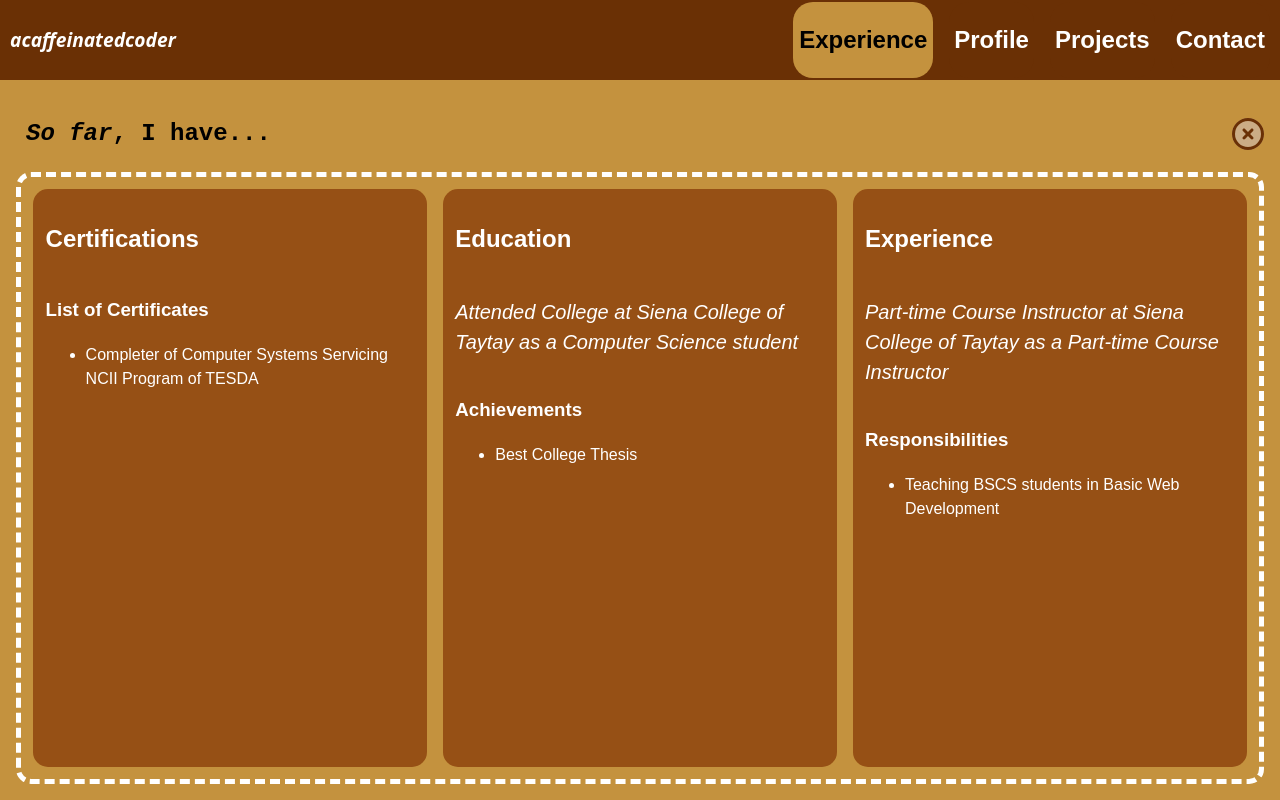
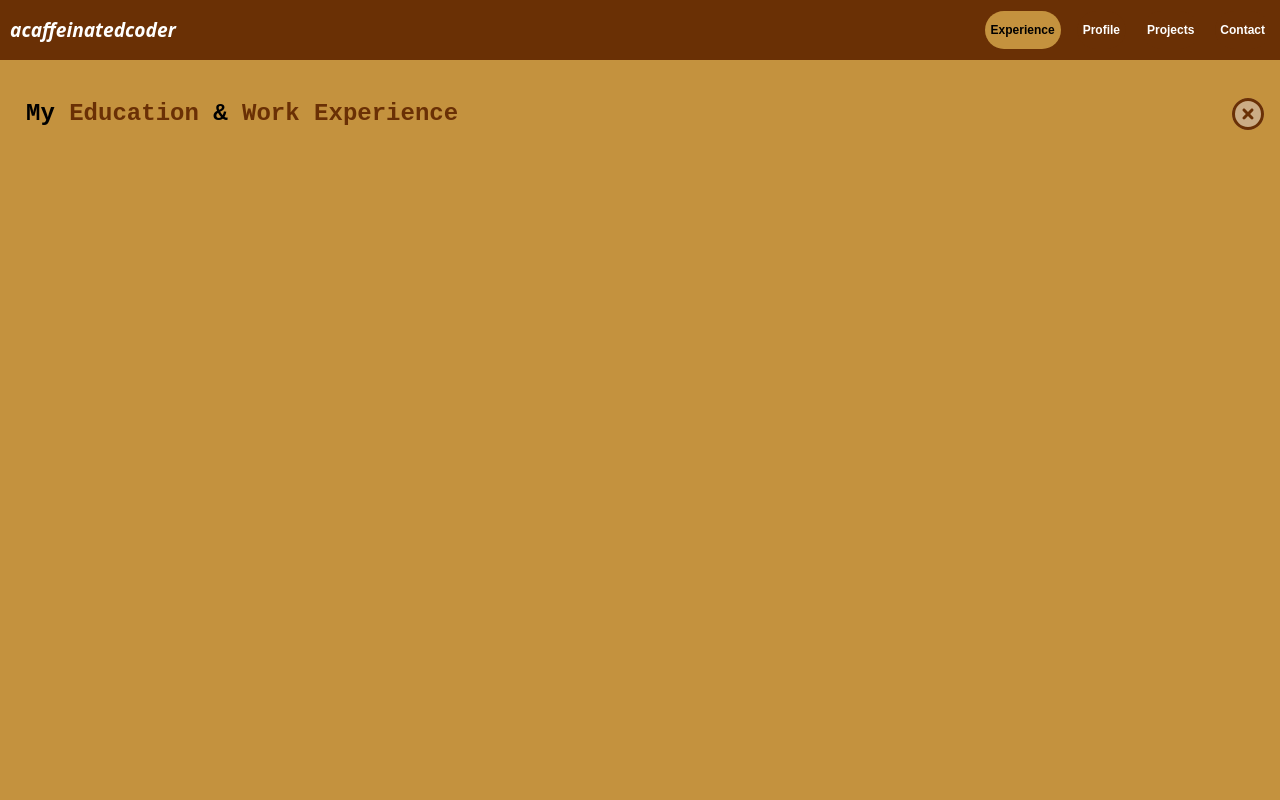
Before and after one commit to ACaffeinatedCoder/caffeinatedSite, a React (Vite) app: page / in a window 1280 px wide. Both pictures are taken after a click on the button "Experience". Built offline with nearby package versions, Linux system fonts and the light colour scheme.

Commit message:
revamping the experience page, more modern look

```diff
--- a/src/App.css
+++ b/src/App.css
@@ -60,7 +60,7 @@ html, body {
 
 .navigation-bar {
   background-color: #6a3005;
-  height: 80px;
+  height: 60px;
   padding: 10px;
   display: flex;
   align-items: center;
@@ -87,6 +87,7 @@ html, body {
   color: white;
   cursor: pointer;
   transition: background-color 0.2s, color 0.2s;
+  font-size: 1vh;
 }
 
 .nav-item:hover {
@@ -140,6 +141,11 @@ html, body {
   font-size: 1vw;
 }
 
+.card button {
+  background-image: linear-gradient(to top, #3e1e04, #6a3005, #965015, #c4923e);
+  border: 0px;
+}
+
 .me-class {
   width: 70%;
   height: 70%;
@@ -182,11 +188,11 @@ html, body {
 
 .overlay {
   position: fixed;
-  top: 80px;
+  top: 60px;
   left: 0;
   right: 0;
   width: 100%;
-  height: calc(100vh - 80px);
+  height: calc(100vh - 60px);
   background-color: #c4923e;
   overflow: hidden;
   transition: height 0.5s ease, opacity 0.5s ease;
--- a/src/App.jsx
+++ b/src/App.jsx
@@ -1,11 +1,8 @@
-import { useState } from 'react';
+import { useState, useEffect } from 'react';
 import './App.css';
 import Navi from './Navi';
 import Experience from './Experience';
-
-/**
- * Review and consider for revamp: https://www.behance.net/gallery/191411843/Personal-Portfolio-Website-Design-Figma-Web-Design
- */
+import Profile from './Profile';
 
 /**
  * Experience Page:
@@ -47,12 +44,30 @@ import Experience from './Experience';
 | **Mocha Cream** | `#965015` | Text highlights, soft borders  |
 | **Latte Foam**  | `#c4923e` | Accent text, muted icons       |
 | **Coffee Dust** | `#cbac85` | Primary text color             |
+| *dunno*         | `#ffd6a3` | Primary text color             |
 | **Pure White**  | `#FFFFFF` | Headers or important contrasts |
 
  */
 
 function App() {
-  const [exp, setExp] = useState(false);
+  const [showOverlay, setShowOverlay] = useState(false);
+  const [animationClass, setAnimationClass] = useState('');
+  const [activeOverlay, setActiveOverlay] = useState(null);
+
+  useEffect(() => {
+    if (activeOverlay) {
+      setShowOverlay(true);
+      setAnimationClass('slide-up');
+    }
+  }, [activeOverlay]);
+
+  const closeOverlay = () => {
+    setAnimationClass('slide-down');
+    setTimeout(() => {
+      setShowOverlay(false);
+      setActiveOverlay(null);
+    }, 600);
+  };
 
   return (
     <div className="app-wrapper">
@@ -63,14 +78,16 @@ function App() {
         <div className="nav-links">
           <button
             className="nav-item"
-            onClick={() => setExp(!exp)}
-            disabled={exp}
-          >
+            onClick={() => setActiveOverlay('experience')}
+            disabled={activeOverlay === 'experience'}>
             <h2>Experience</h2>
           </button>
-          <div className="nav-item">
+          <button
+            className="nav-item"
+            onClick={() => setActiveOverlay('profile')}
+            disabled={activeOverlay === 'profile'}>
             <h2>Profile</h2>
-          </div>
+          </button>
           <div className="nav-item">
             <h2>Projects</h2>
           </div>
@@ -87,54 +104,32 @@ function App() {
 
         <div className="opening-card">
           <h1 className="site-title">
-            <i>acaffeinatedcoder.dev</i>
+            <span style={{ color: '#3e1e04' }}>
+              Hi, I'm
+              <span style={{ color: '#6a3005' }}> Casey Francisco</span>!
+            </span>
           </h1>
           <div className="card">
-            <h2>
-              Welcome to my personal website where you'll get to know my
-              hobbies, interests, and whatnot.
+            <h2 style={{ textAlign: 'justify' }}>
+              I am a Backend-focused Full-stack Web Developer with a passion for
+              building reliable systems and teaching others how to code.
             </h2>
-            <h4 style={{ textAlign: 'center' }}>
-              <i>It's my website so I'll pretty much put in whatever I want.</i>
-            </h4>
-            <h3>Palette:</h3>
-            <div className="palette-container">
-              {[
-                '#3e1e04',
-                '#6a3005',
-                '#965015',
-                '#c4923e',
-                '#cbac85',
-                '#ffffff',
-              ].map((color, index) => {
-                // Function to determine whether to use white or black text
-                const getTextColor = (bgColor) => {
-                  const r = parseInt(bgColor.slice(1, 3), 16);
-                  const g = parseInt(bgColor.slice(3, 5), 16);
-                  const b = parseInt(bgColor.slice(5, 7), 16);
-                  const brightness = (r * 299 + g * 587 + b * 114) / 1000;
-                  return brightness < 128 ? '#ffffff' : '#000000'; // Bright text for dark bg, dark text for light bg
-                };
-
-                const textColor = getTextColor(color);
-
-                return (
-                  <div
-                    key={index}
-                    className="my-rectangle"
-                    style={{ backgroundColor: color, color: textColor }}>
-                    <p>{color}</p>
-                  </div>
-                );
-              })}
+            <div style={{ textAlign: 'center' }}>
+              <h4>
+                <i>Fueled by coffee with an eye for clean code.</i>
+              </h4>
+              <button>Download my CV</button>
             </div>
           </div>
         </div>
       </div>
 
-      {exp && (
-        <div className={`overlay slide-up`}>
-          <Experience closer={setExp}/>
+      {showOverlay && (
+        <div className={`overlay ${animationClass}`}>
+          {activeOverlay === 'experience' && (
+            <Experience closer={closeOverlay} />
+          )}
+          {activeOverlay === 'profile' && <Profile closer={closeOverlay} />}
         </div>
       )}
     </div>
--- a/src/Experience.css
+++ b/src/Experience.css
@@ -17,18 +17,18 @@
   width: 100%;
   height: 100%;
   border-radius: 15px;
-  border: 5px dashed white;
   box-sizing: border-box;
   overflow-x: scroll;
   padding: 1%;
   display: flex;
   flex-direction: row;
   gap: 1rem;
+  justify-content: center;
 }
 
 .exp-content-item {
   background-color: #965015;
-  width: 50%;
+  width: 75%;
   height: 100%;
   border-radius: 15px;
   box-sizing: border-box;
@@ -40,47 +40,55 @@
   font-family: 'DM Sans', sans-serif;
 }
 
+.exp-subcontent-item {
+  overflow: auto;
+}
+
 .exp-content-item h2 {
   font-size: 3vh;
+  color: #ffd6a3;
+}
+
+.exp-content-item i {
+  color: #ffd6a3;
+  font-weight: bold;
 }
 
 .exp-content-item p {
   font-size: 2.5vh
 }
 
-.exp-content-item li {
+.exp-subcontent-item li {
   font-size: 2vh;
-  transition: font-size 0.5s ease;
+  transition: font-size 0.3s ease;
   cursor: pointer;
+  list-style-type: none;
 }
 
-.exp-content-item li:hover {
+.exp-subcontent-item li:hover {
   background-color: #cbac85;
   color: black;
   margin: 2px;
   padding: 5px;
   border-radius: 15px;
   font-size: 2.5vh;
+  font-weight: bold;
 }
 
-/* Width of the scrollbar */
 ::-webkit-scrollbar {
   width: 12px;
 }
 
-/* Track (background) */
 ::-webkit-scrollbar-track {
   background: #cbac85;
   border-radius: 10px;
 }
 
-/* Handle (thumb) */
 ::-webkit-scrollbar-thumb {
   background: #6a3005;
   border-radius: 10px;
 }
 
-/* Handle on hover */
 ::-webkit-scrollbar-thumb:hover {
   background: #965015;
 }
@@ -96,6 +104,10 @@
   justify-content: space-between;
 }
 
+.modal-header h2 {
+  font-size: 3vh;
+}
+
 .modal-closer {
   justify-self: right;
   color: #6a3005;
--- a/src/Experience.jsx
+++ b/src/Experience.jsx
@@ -23,14 +23,32 @@ export default function Experience({ closer }) {
       title: 'Certifications',
       certificates: [
         'Completer of Computer Systems Servicing NCII Program of TESDA',
-        ]
-    },{
+        'Attendee of the webinar entitled Understanding Security Operations Center by the Department of Information and Communications Technology Region IV-A Cybersecurity Bureau',
+        'Attendee of the LUVOPSEA Research Seminar and Workshop entitled Artificial Intelligence in Research for Students and Teachers',
+        'Attendee of the PSITE-CALABARZON Data Science Frontiers: Harnessing NLP and Generative AI for IT Education Advancement',
+        'Attendee of the PSITE-NCR’s Monthly Seminar-Workshop entitled STUDENT CONGRESS 2024 INNOVATING WITH INTELLIGENCE: AI ETHICS & BIG DATA TRANSPARENCY',
+        'Attendee of EROVOUTIKA’s Seminar and Workshop in ROBOTICS AND AUTOMATION',
+        'Completer of the twenty-hour hybrid training on Quality Management Systems Standards in Digital Service Delivery by the ICT Literacy and Competency Development Bureau of the DICT Region IV-A (CALABARZON) Rizal',
+        'Completer of the Data Analytics Bootcamp by Alexander Freberg',
+        'Completer of Fundamentals of Analytics on AWS Part 1 and 2',
+        'Completer of Foundational C# with Microsoft',
+        'Completer of Scrum Agile Master by Simplilearn',
+        'Completer of An Introduction to JIRA Architecture by Alison',
+        'Completer of Anti-Money Laundering and Customer Verification Training by Alison',
+        'Career Service Examination - Pen and Paper Test (Professional Level)',
+      ],
+    },
+    {
       title: 'Education',
-      description: 'Attended College',
+      description: 'College',
       organization: 'Siena College of Taytay',
       course: 'Computer Science',
+      dateStart: 'August 2020',
+      dateEnd: 'May 2024',
       achievements: [
+        'Albertus Magnus Award',
         'Best College Thesis',
+        "Dean's Lister",
       ],
     },
     {
@@ -39,24 +57,29 @@ export default function Experience({ closer }) {
       organization: 'Siena College of Taytay',
       role: 'Part-time Course Instructor',
       responsibilities: [
+        'Teaching BSCS and BSIT students in Data Analysis with Python Programming',
+        'Teaching BSIT students in Systems Administration',
         'Teaching BSCS students in Basic Web Development',
+        'Teaching BSIT students in Information Assurance and Security',
       ],
     },
   ]);
 
+  const [contentSelected, setContent] = useState('');
+
   const pagesMapped = pages.map((content) => {
-    if (content.title === 'Education') {
+    if (content.title === 'Education' && contentSelected === 'Education') {
       return (
         <div className="exp-content-item" key={content.course}>
-          <h2>{content.title}</h2>
+          <h2>
+            {content.organization} - {content.description}
+          </h2>
           <p>
-            <i>
-              {content.description} at {content.organization} as a{' '}
-              {content.course} student
-            </i>
+            {content.course} - From <i>{content.dateStart}</i> to{' '}
+            <i>{content.dateEnd}</i>
           </p>
-          <div>
           <h3>Achievements</h3>
+          <div className="exp-subcontent-item">
             <ul>
               {content.achievements.map((ach, index) => (
                 <li key={index}>{ach}</li>
@@ -65,7 +88,10 @@ export default function Experience({ closer }) {
           </div>
         </div>
       );
-    } else if (content.title === 'Experience') {
+    } else if (
+      content.title === 'Experience' &&
+      contentSelected === 'Experience'
+    ) {
       return (
         <div className="exp-content-item" key={content.role}>
           <h2>{content.title}</h2>
@@ -75,8 +101,8 @@ export default function Experience({ closer }) {
               {content.role}
             </i>
           </p>
-                <div>
           <h3>Responsibilities</h3>
+          <div className="exp-subcontent-item">
             <ul>
               {content.responsibilities.map((resp, index) => (
                 <li key={index}>{resp}</li>
@@ -85,12 +111,15 @@ export default function Experience({ closer }) {
           </div>
         </div>
       );
-    } else if (content.title === 'Certifications') {
+    } else if (
+      content.title === 'Certifications' &&
+      contentSelected === 'Certifications'
+    ) {
       return (
         <div className="exp-content-item" key={content.title}>
           <h2>{content.title}</h2>
-                <div>
           <h3>List of Certificates</h3>
+          <div className="exp-subcontent-item">
             <ul>
               {content.certificates.map((certs, index) => (
                 <li key={index}>{certs}</li>
@@ -98,7 +127,7 @@ export default function Experience({ closer }) {
             </ul>
           </div>
         </div>
-        )
+      );
     }
   });
 
@@ -106,12 +135,19 @@ export default function Experience({ closer }) {
     <div className="exp-container">
       <div className="modal-header">
         <h2>
-          <i>So far</i>, I have...
+          My{' '}
+          <span
+            style={{ color: '#6a3005' }}
+            onClick={() => setContent('Education')}>
+            Education
+          </span>{' '}
+          & <span style={{ color: '#6a3005' }}>Work Experience</span>
         </h2>
+        {contentSelected}
         <FontAwesomeIcon
           icon={faCircleXmark}
           className="modal-closer"
-          onClick={() => closer(false)}
+          onClick={() => closer()}
         />
       </div>
       <div className="exp-contents">{pagesMapped}</div>
--- /dev/null
+++ b/src/Profile.jsx
@@ -0,0 +1,23 @@
+
+import { faCircleXmark } from '@fortawesome/free-regular-svg-icons';
+import './Experience.css';
+import { FontAwesomeIcon } from '@fortawesome/react-fontawesome';
+import { useState } from 'react';
+
+export default function Profile({ closer }) {
+    return (
+        <div className="exp-container">
+              <div className="modal-header">
+                <h2>
+                  <span style={{ color: '#6a3005' }}>Who</span> am I
+                  <span style={{ color: '#6a3005' }}>?</span>
+                </h2>
+                <FontAwesomeIcon
+                  icon={faCircleXmark}
+                  className="modal-closer"
+                  onClick={() => closer()}
+                />
+              </div>
+            </div>
+    )
+}
```
Lines whose indentation alone changed are shown as unchanged.
